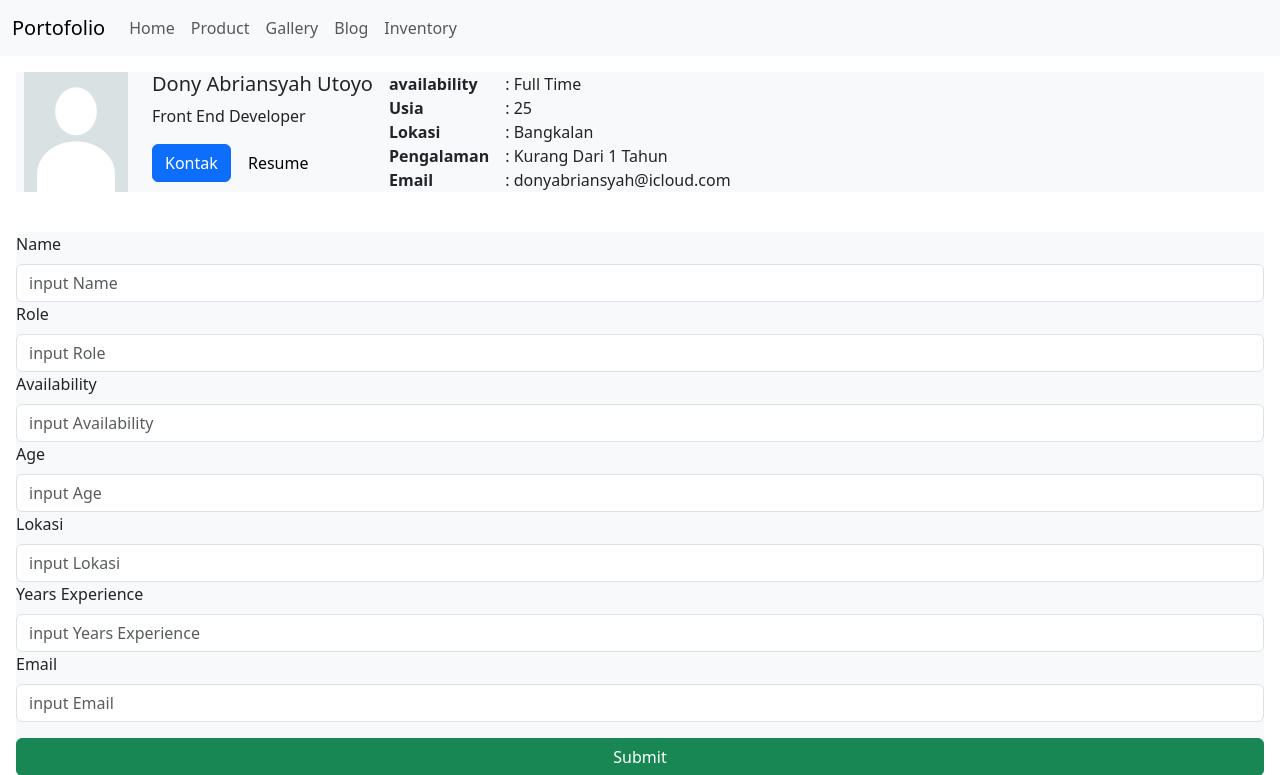
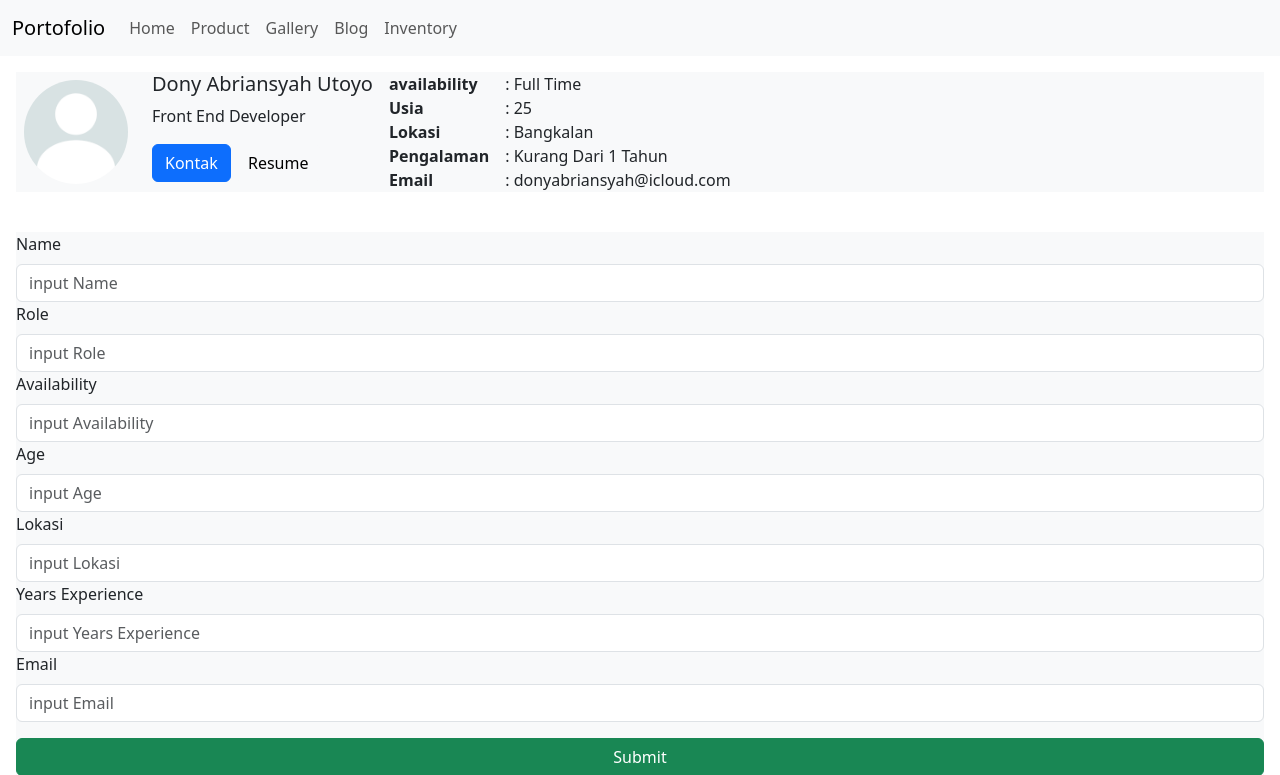
Before and after one commit to donyabrnsyh/web-programmer-batch1, a PHP site: page / in a window 1280 px wide. Shown: the top 775 px of the page. Run offline with PHP 8.4, Linux system fonts and the light colour scheme.

Commit message:
Update style.css

```diff
--- a/Sesi 3/Tugas3/style.css
+++ b/Sesi 3/Tugas3/style.css
@@ -20,8 +20,7 @@ header div img {
 .img img {
   width: 120px;
   height: 120px;
-  padding-top: 0;
-  padding-bottom: 0;
+  border-radius: 50%;
 }
 .resume {
   display: flex;
```
